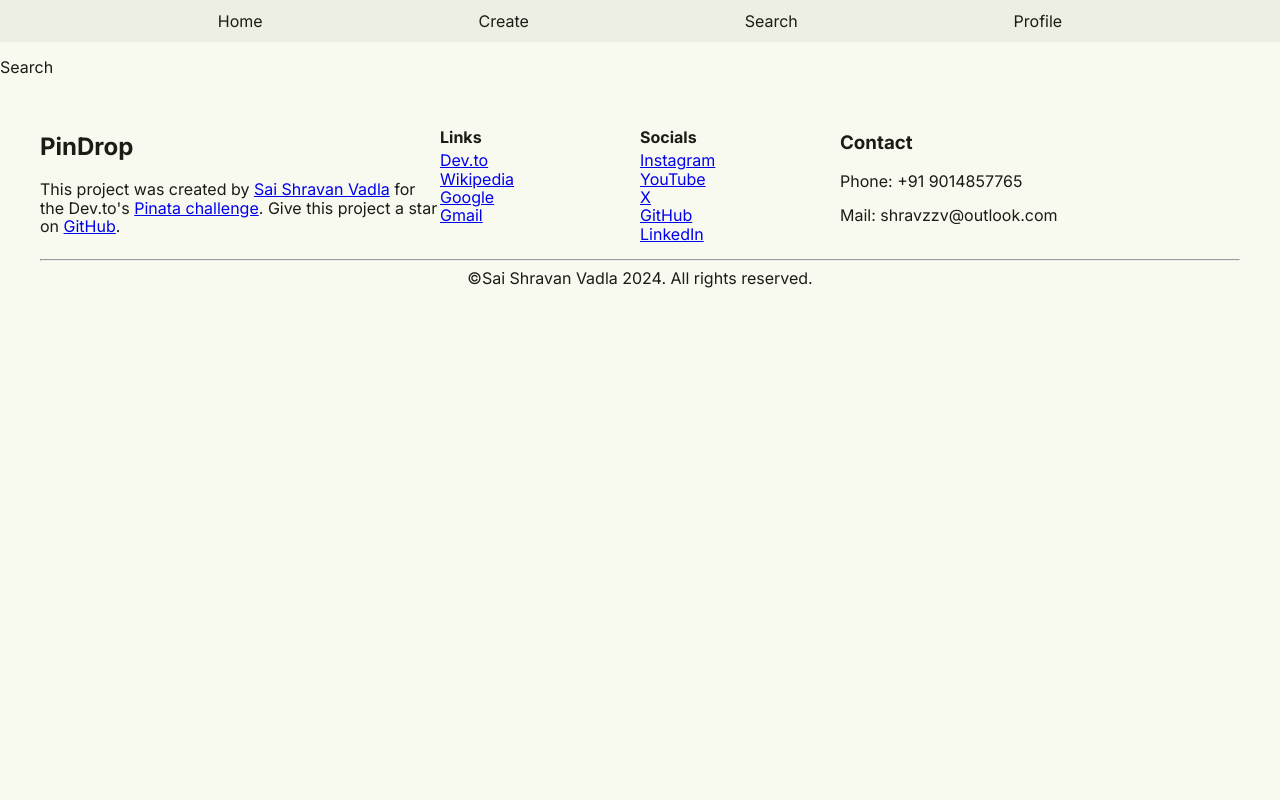
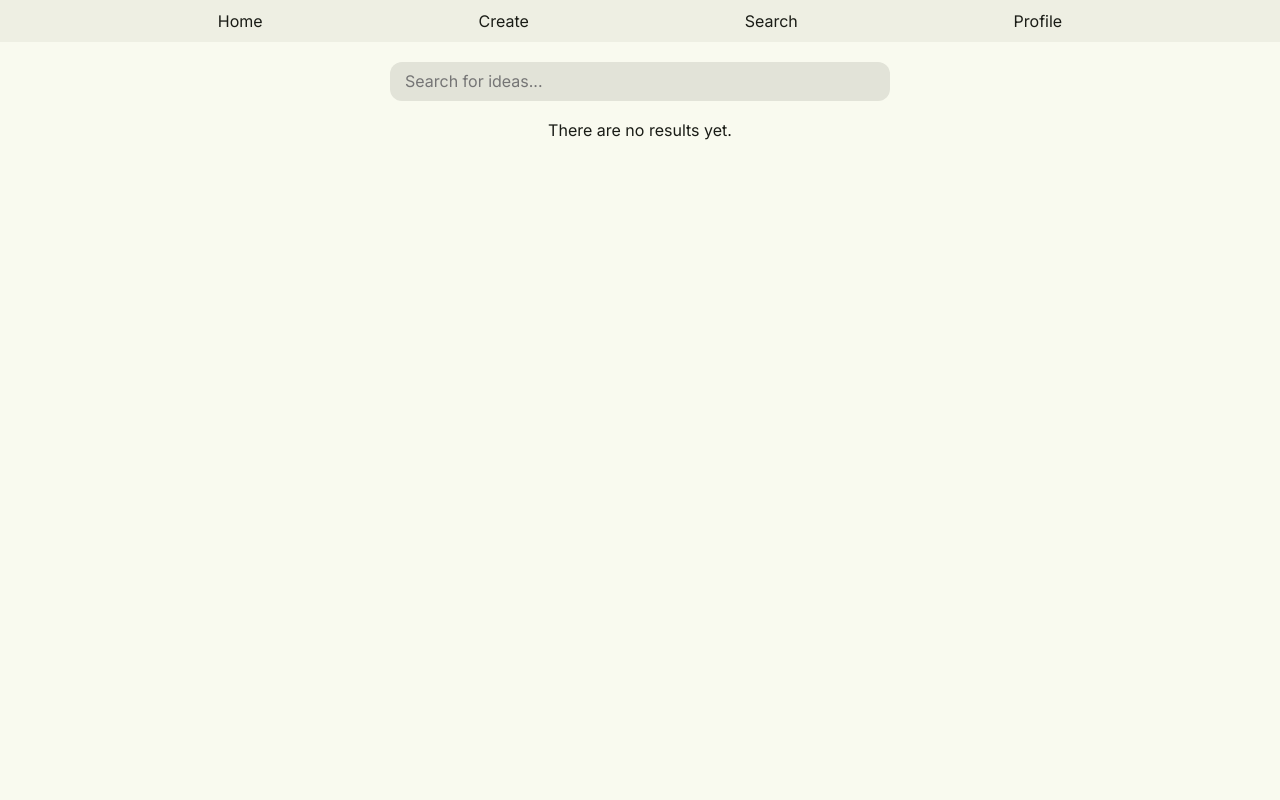
Before and after one commit to shravzzv/Dev.to-Pinata-challenge-client, a React (Vite) app: page /dashboard/search in a window 1280 px wide. Shown: the top 800 px of the page. Built offline with nearby package versions, Linux system fonts and the light colour scheme; sample sign-in values are in the browser's storage.

Commit message:
feat: Add search

```diff
--- a/src/pages/Search.jsx
+++ b/src/pages/Search.jsx
@@ -1,22 +1,95 @@
+import '../styles/Search.css'
 import { Navigate } from 'react-router-dom'
 import Footer from '../components/Footer'
 import Navbar from '../components/Navbar'
 import PropTypes from 'prop-types'
+import { useState } from 'react'
+import axios from 'axios'
+import Pin from '../components/Pin'
 
 Search.propTypes = {
   isAuthenticated: PropTypes.bool,
 }
 
 export default function Search({ isAuthenticated }) {
+  const [searchQuery, setSearchQuery] = useState('')
+  const [searchResults, setSearchResults] = useState([])
+  const [isLoading, setIsLoading] = useState(false)
+  const [error, setError] = useState(false)
+
+  const handleSubmit = async (e) => {
+    e.preventDefault()
+    try {
+      setIsLoading(true)
+      const res = await axios.post(
+        'https://devto-pinata-challenge-server-production.up.railway.app/pins/search',
+        { searchQuery },
+        {
+          headers: {
+            Authorization: `Bearer ${localStorage.getItem('token')}`,
+          },
+        }
+      )
+      setSearchResults(res.data)
+    } catch (error) {
+      setError(error)
+    } finally {
+      setIsLoading(false)
+    }
+  }
+
   if (!isAuthenticated) {
     return <Navigate to={'/'} replace />
+  }
+
+  if (isLoading) {
+    return (
+      <>
+        <Navbar />
+        <p>Loading...</p>
+        <Footer />
+      </>
+    )
+  }
+
+  if (error) {
+    return (
+      <>
+        <Navbar />
+        <p>An error occured while fetching the data!</p>
+        <Footer />
+      </>
+    )
   }
 
   return (
     <>
       <Navbar />
       <div className='search'>
-        <p>Search</p>
+        <form onSubmit={handleSubmit}>
+          <div className='formControl'>
+            <input
+              type='search'
+              name='searchQuery'
+              id='searchQuery'
+              placeholder='Search for ideas...'
+              required
+              minLength={1}
+              maxLength={32}
+              value={searchQuery}
+              onChange={(e) => setSearchQuery(e.target.value)}
+            />
+          </div>
+        </form>
+        {searchResults.length === 0 && (
+          <span className='noResults'>There are no results yet.</span>
+        )}
+        <div className='results'>
+          {searchResults.length > 0 &&
+            searchResults.map((pin) => (
+              <Pin key={pin._id} title={pin.title} url={pin.url} id={pin._id} />
+            ))}
+        </div>
       </div>
       <Footer />
     </>
--- /dev/null
+++ b/src/styles/Search.css
@@ -0,0 +1,34 @@
+.search {
+  min-height: 100vh;
+
+  form {
+    padding: 20px;
+    padding-bottom: 10px;
+
+    .formControl {
+      max-width: 500px;
+      margin: 0 auto;
+
+      input {
+        width: 100%;
+      }
+    }
+  }
+
+  .noResults {
+    text-align: center;
+    padding: 0;
+    display: block;
+  }
+
+  .results {
+    display: grid;
+    grid-template-columns: repeat(auto-fill, minmax(250px, 1fr));
+    grid-gap: 8px;
+    padding: 8px;
+    text-align: center;
+  }
+}
+
+@media (min-width: 600px) {
+}
```
